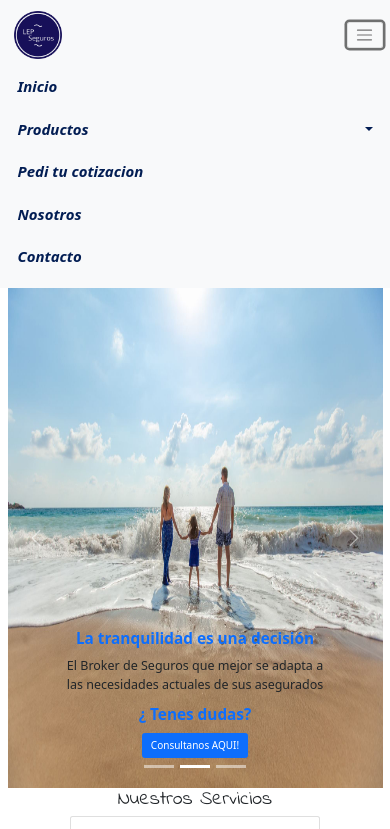
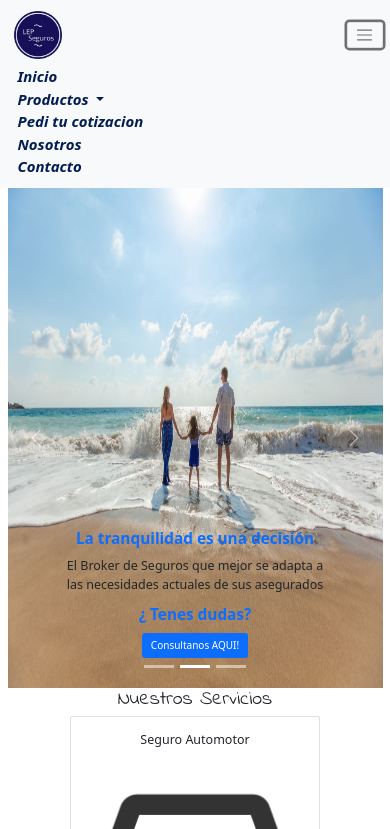
Before and after one commit to lucas1487/Coder-LEPSeguros-GIT, a website: page index.html in a window 390 px wide. Both pictures are taken after a click on the button 364 px from the left and 35 px from the top of the page. Shown: the top 829 px of the page. Drawn offline with nearby package versions, Linux system fonts and the light colour scheme.

Commit message:
Entrega Proyecto Final

```diff
--- a/css/main.css
+++ b/css/main.css
@@ -32,6 +32,8 @@ html{
 
 
 }
+
+
 
 
 .nav__menu--enlace:hover {
--- a/index.html
+++ b/index.html
@@ -5,7 +5,7 @@
     <meta http-equiv="X-UA-Compatible" content="IE=edge">
     <meta name="viewport" content="width=device-width, initial-scale=1.0">
     <meta name="description" content="LEP Seguros es una empresa dedicada al negocio de seguros, especialistas en análisis de riesgos">
-    <meta name="keywords"  content="seguros, automotor, motocicleta, bicibleta, seguros generales, terceros completo, terceros completo full, robo, hurto ">
+    <meta name="keywords"  content="seguros, automotor, motocicleta, bicibleta, seguros generales, terceros completo, terceros completo full, robo, hurto">
 
 
     <title>LEP Seguros</title>
@@ -35,13 +35,13 @@
           </button>
 
           <div class="collapse navbar-collapse" id="navbarSupportedContent">
-                <ul class="navbar-nav m-auto mb-2 mb-lg-0">
+            <ul class="navbar-nav m-auto mb-2 mb-lg-0 nav ">
               <li class="nav-item  ">
-                    <a class="navbar nav__menu--enlace " aria-current="page" href="index.html">Inicio</a>
+                <a class=" nav__menu--enlace " aria-current="page" href="index.html">Inicio</a>
               </li>
 
               <li class="nav-item dropdown">
-                    <a class="navbar dropdown-toggle  nav__menu--enlace" href="productos.html" id="navbarDropdown" role="button" data-bs-toggle="dropdown" aria-expanded="false">
+                <a class="dropdown-toggle  nav__menu--enlace" href="#" id="navbarDropdown" role="button" data-bs-toggle="dropdown" aria-expanded="false">
                   Productos
                 </a>
                 <ul class="dropdown-menu" aria-labelledby="navbarDropdown">
@@ -52,13 +52,13 @@
                 </ul>
               </li>
               <li class="nav-item">
-                    <a class="navbar nav__menu--enlace" href="cotizacion.html">Pedi tu cotizacion</a>
+                <a class="nav__menu--enlace" href="cotizacion.html">Pedi tu cotizacion</a>
               </li>
               <li class="nav-item">
-                    <a class="navbar nav__menu--enlace" href="nosotros.html">Nosotros</a>
+                <a class="nav__menu--enlace" href="nosotros.html">Nosotros</a>
               </li>
               <li class="nav-item">
-                    <a class=" navbar nav__menu--enlace" href="contacto.html">Contacto</a>
+                <a class="nav__menu--enlace" href="contacto.html">Contacto</a>
               </li>
             </ul>
           </div>
```
Also changed, not shown: automotor.html (+1 -1 lines), bicicleta.html (+1 -1 lines), contacto.html (+1 -1 lines), cotizacion.html (+1 -1 lines), motocicleta.html (+2 -2 lines), nosotros.html (+2 -2 lines), productos.html (+1 -1 lines). Lines whose indentation alone changed are shown as unchanged.
